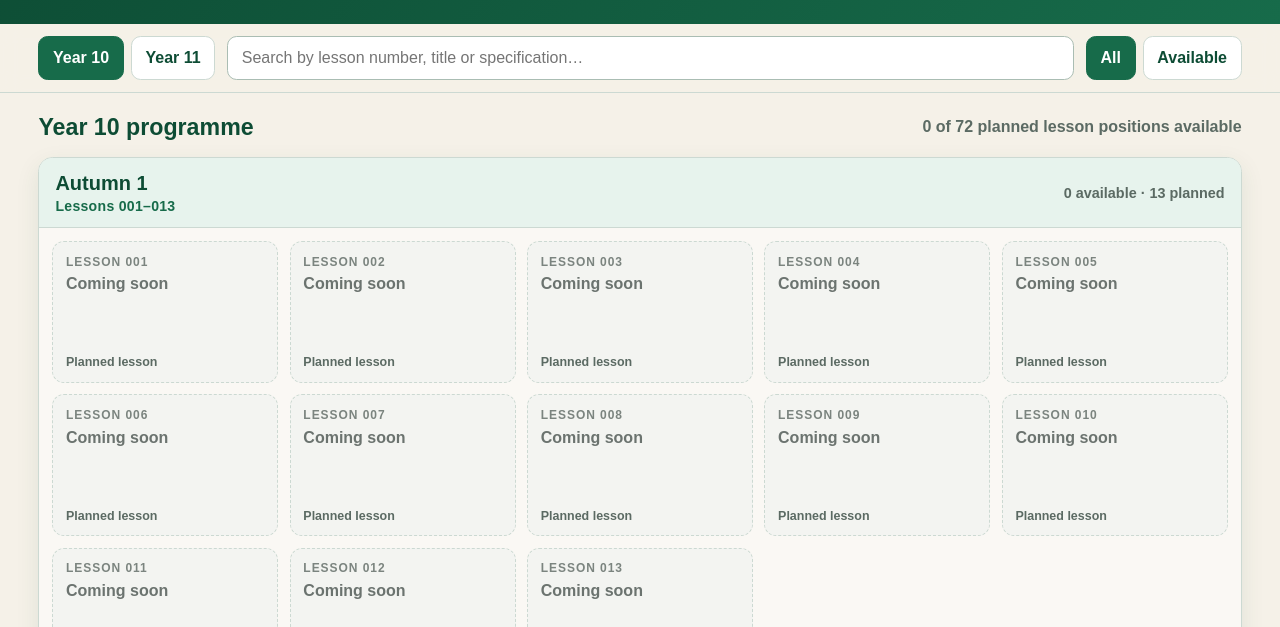
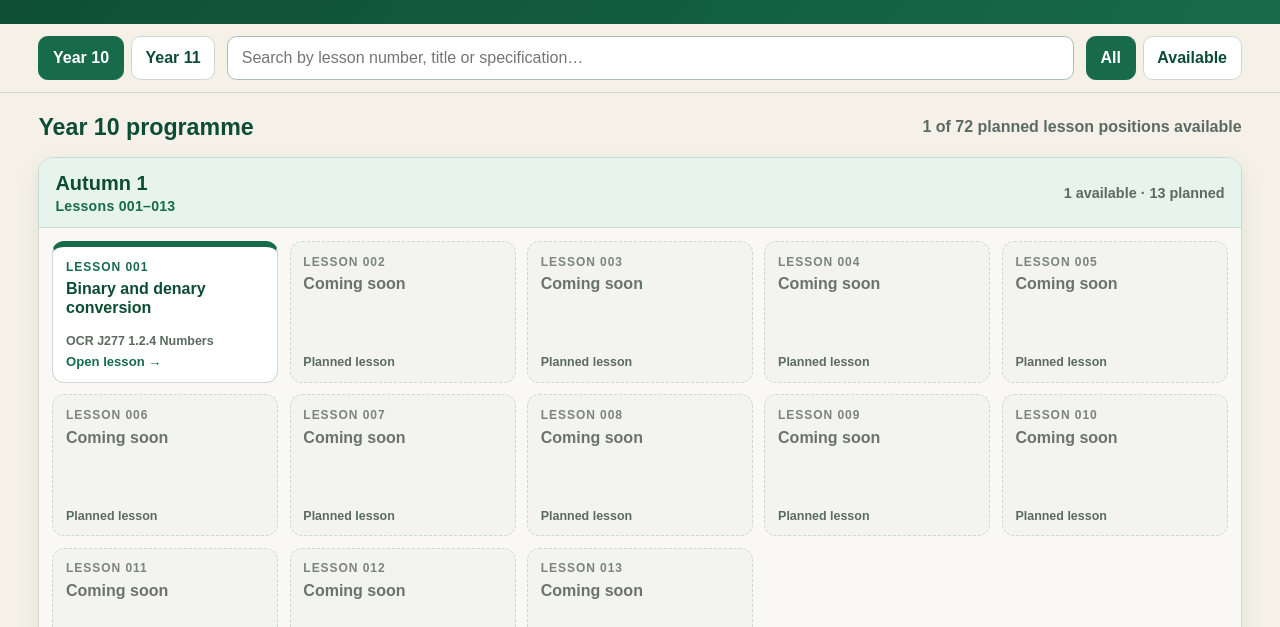
Before and after one commit to computingdept/reepham-j277-lesson, a plain HTML site: page index.html in a window 1280 px wide. Shown: the part 173-800 px from the top of the page. Drawn offline with Linux system fonts and the light colour scheme.

Commit message:
Link J277 Lesson 001 from the lesson hub

```diff
--- a/index.html
+++ b/index.html
@@ -90,7 +90,9 @@
   <footer><strong>Reepham College Computer Science</strong> · Lesson materials for OCR GCSE Computer Science J277.</footer>
 
   <script>
-    const availableLessons = {};
+    const availableLessons = {
+      1: { title: 'Binary and denary conversion', spec: '1.2.4 Numbers' }
+    };
     // Approximate one-hour lesson capacity at 5 lessons per fortnight.
     // Edit these counts when a new school calendar is published.
     const programmes = {
```
